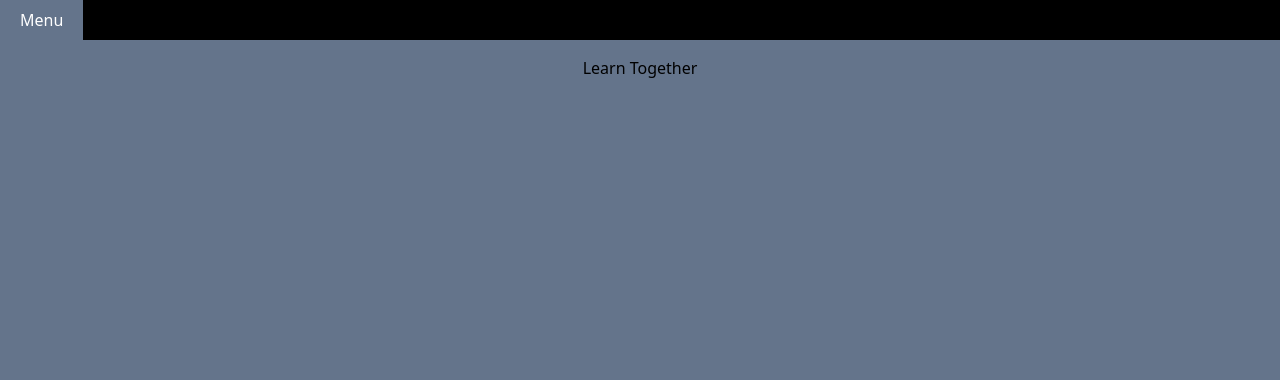
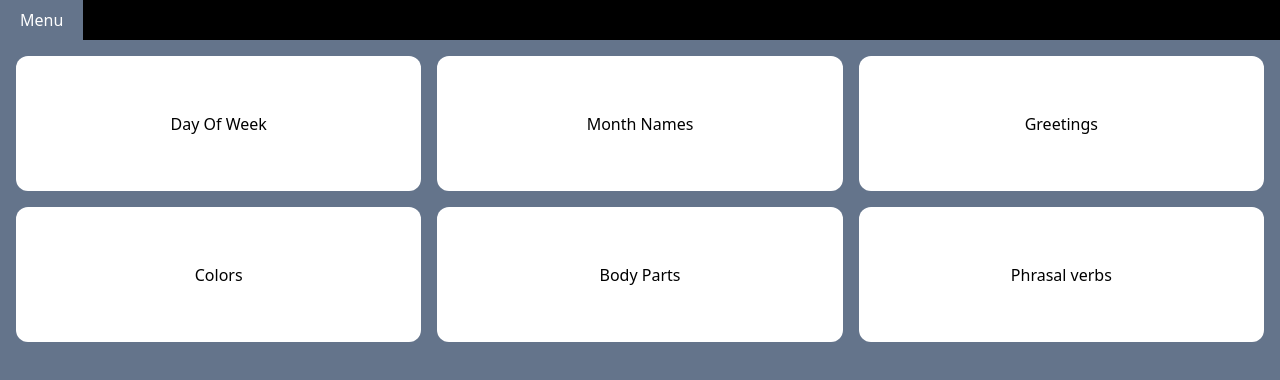
Before and after one commit to A1exsandro/learn-together, a React (Create React App) app: page / in a window 1280 px wide. Shown: the top 380 px of the page. Built offline with nearby package versions, Linux system fonts and the light colour scheme; no server answers.

Commit message:
feat: add content in home page

```diff
--- a/src/pages/Home.jsx
+++ b/src/pages/Home.jsx
@@ -1,10 +1,22 @@
 import React from "react"
 
 const Home = () => {
+  const pages = ['Day Of Week', 'Month Names', 'Greetings', 'Colors', 'Body Parts', 'Phrasal verbs']
 
   return(
-    <div className="flex justify-center items-center my-4">
-      <div>Learn Together</div>
+    <div className="flex justify-center items-center p-4">
+      <div className="w-full grid grid-cols-1 md:grid-cols-3 gap-4">
+        {
+          pages.map((page, i) => (
+            <div
+              key={i}
+              className="bg-white aspect-[12/4] rounded-xl flex justify-center items-center"
+            >
+              {page}
+            </div>
+          ))
+        }
+      </div>
     </div>
   )
 }
```
